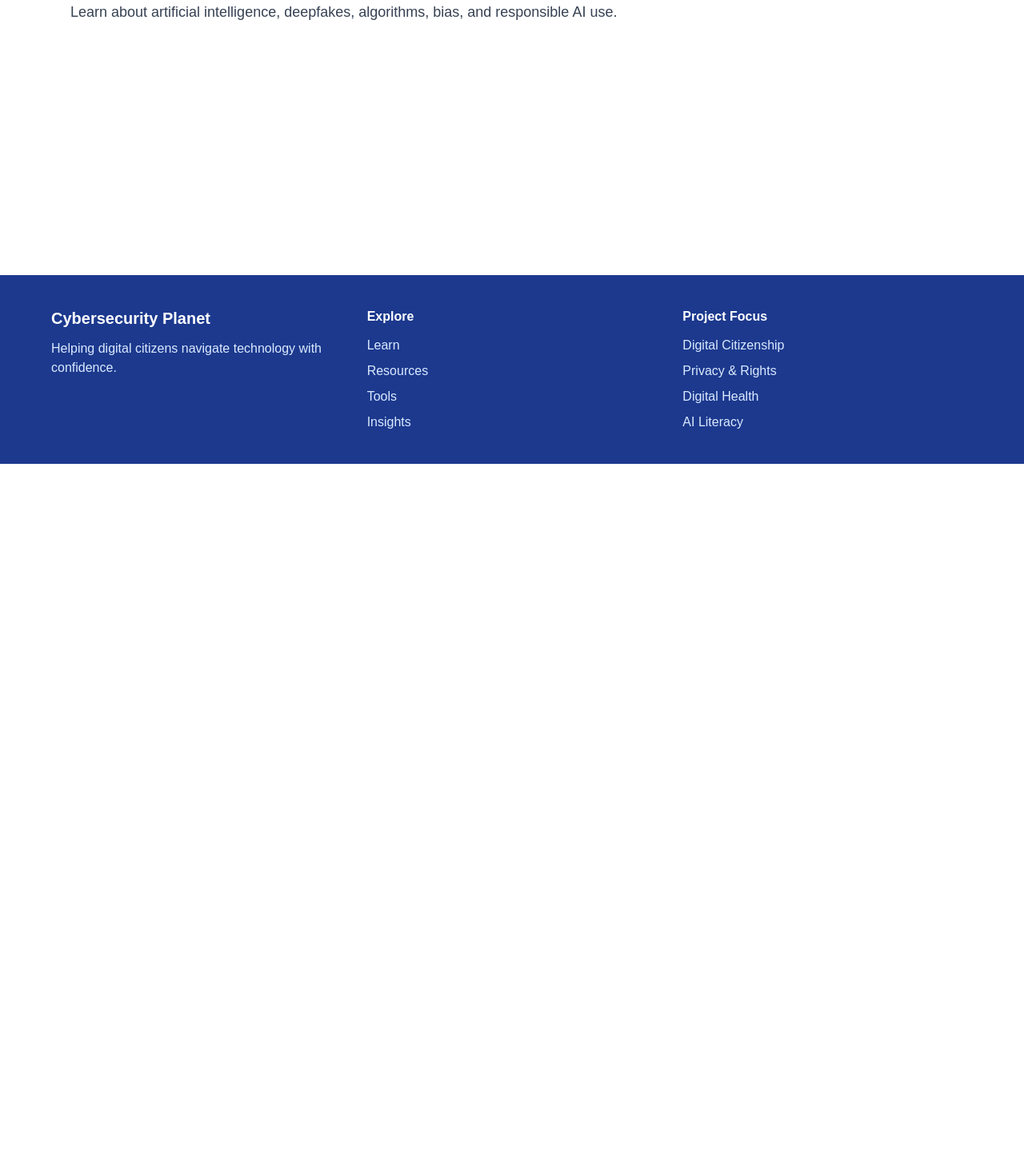
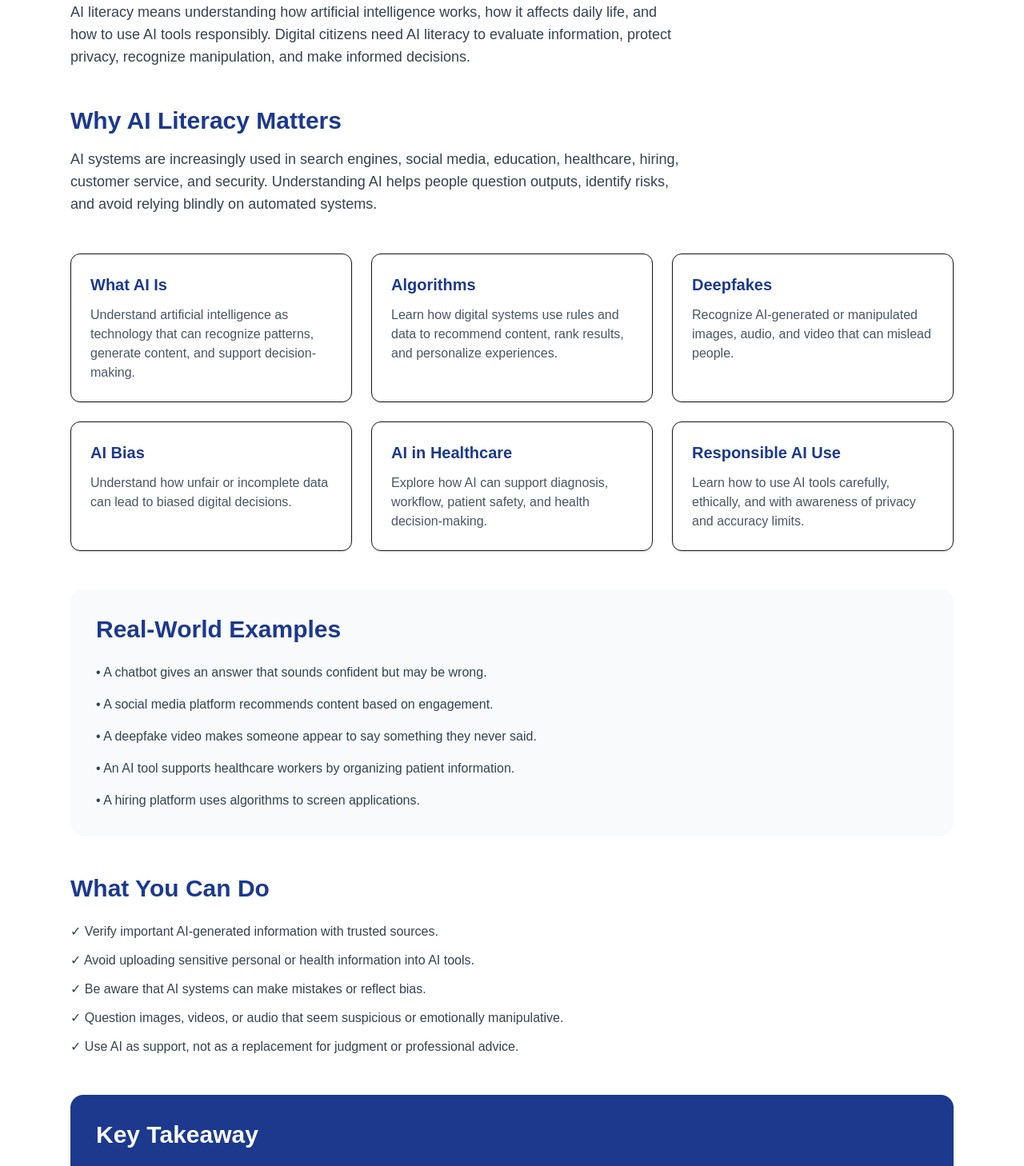
Before and after one commit to Black-widow-codes/Cybersecurity-Planet, a Next.js app: page /learn/ai-literacy in a window 1280 px wide. Shown: the part 220-1678 px from the top of the page at 80% size. Before the commit the page ends 800 px from the top, so only its background shows below. Built offline with nearby package versions, Linux system fonts and the light colour scheme.

Commit message:
Expand AI literacy learning module

```diff
--- a/src/app/learn/ai-literacy/page.tsx
+++ b/src/app/learn/ai-literacy/page.tsx
@@ -1,12 +1,119 @@
 export default function AILiteracyPage() {
+    const topics = [
+      {
+        title: "What AI Is",
+        description:
+          "Understand artificial intelligence as technology that can recognize patterns, generate content, and support decision-making.",
+      },
+      {
+        title: "Algorithms",
+        description:
+          "Learn how digital systems use rules and data to recommend content, rank results, and personalize experiences.",
+      },
+      {
+        title: "Deepfakes",
+        description:
+          "Recognize AI-generated or manipulated images, audio, and video that can mislead people.",
+      },
+      {
+        title: "AI Bias",
+        description:
+          "Understand how unfair or incomplete data can lead to biased digital decisions.",
+      },
+      {
+        title: "AI in Healthcare",
+        description:
+          "Explore how AI can support diagnosis, workflow, patient safety, and health decision-making.",
+      },
+      {
+        title: "Responsible AI Use",
+        description:
+          "Learn how to use AI tools carefully, ethically, and with awareness of privacy and accuracy limits.",
+      },
+    ];
+
     return (
       <main className="max-w-6xl mx-auto px-6 py-20">
-        <h1 className="text-4xl font-bold text-blue-900">AI Literacy</h1>
+        <h1 className="text-4xl font-bold text-blue-900">
+          AI Literacy
+        </h1>
 
-        <p className="mt-6 text-lg text-gray-700">
-          Learn about artificial intelligence, deepfakes, algorithms, bias, and
-          responsible AI use.
+        <p className="mt-6 text-lg text-gray-700 max-w-3xl">
+          AI literacy means understanding how artificial intelligence works,
+          how it affects daily life, and how to use AI tools responsibly.
+          Digital citizens need AI literacy to evaluate information, protect
+          privacy, recognize manipulation, and make informed decisions.
         </p>
+
+        <section className="mt-12">
+          <h2 className="text-3xl font-bold text-blue-900">
+            Why AI Literacy Matters
+          </h2>
+
+          <p className="mt-4 text-lg text-gray-700 max-w-3xl">
+            AI systems are increasingly used in search engines, social media,
+            education, healthcare, hiring, customer service, and security.
+            Understanding AI helps people question outputs, identify risks,
+            and avoid relying blindly on automated systems.
+          </p>
+        </section>
+
+        <section className="mt-12 grid gap-6 md:grid-cols-3">
+          {topics.map((topic) => (
+            <div
+              key={topic.title}
+              className="rounded-xl border bg-white p-6 shadow-sm"
+            >
+              <h3 className="text-xl font-bold text-blue-900">
+                {topic.title}
+              </h3>
+
+              <p className="mt-3 text-gray-600">
+                {topic.description}
+              </p>
+            </div>
+          ))}
+        </section>
+
+        <section className="mt-12 rounded-2xl bg-gray-50 p-8">
+          <h2 className="text-3xl font-bold text-blue-900">
+            Real-World Examples
+          </h2>
+
+          <ul className="mt-6 space-y-4 text-gray-700">
+            <li>• A chatbot gives an answer that sounds confident but may be wrong.</li>
+            <li>• A social media platform recommends content based on engagement.</li>
+            <li>• A deepfake video makes someone appear to say something they never said.</li>
+            <li>• An AI tool supports healthcare workers by organizing patient information.</li>
+            <li>• A hiring platform uses algorithms to screen applications.</li>
+          </ul>
+        </section>
+
+        <section className="mt-12">
+          <h2 className="text-3xl font-bold text-blue-900">
+            What You Can Do
+          </h2>
+
+          <ul className="mt-6 space-y-3 text-gray-700">
+            <li>✓ Verify important AI-generated information with trusted sources.</li>
+            <li>✓ Avoid uploading sensitive personal or health information into AI tools.</li>
+            <li>✓ Be aware that AI systems can make mistakes or reflect bias.</li>
+            <li>✓ Question images, videos, or audio that seem suspicious or emotionally manipulative.</li>
+            <li>✓ Use AI as support, not as a replacement for judgment or professional advice.</li>
+          </ul>
+        </section>
+
+        <section className="mt-12 rounded-2xl bg-blue-900 p-8 text-white">
+          <h2 className="text-3xl font-bold">
+            Key Takeaway
+          </h2>
+
+          <p className="mt-4 text-blue-100 text-lg">
+            AI literacy helps digital citizens understand the power and limits
+            of artificial intelligence. The goal is not to fear AI, but to use
+            it carefully, critically, and responsibly.
+          </p>
+        </section>
       </main>
     );
   }
```
